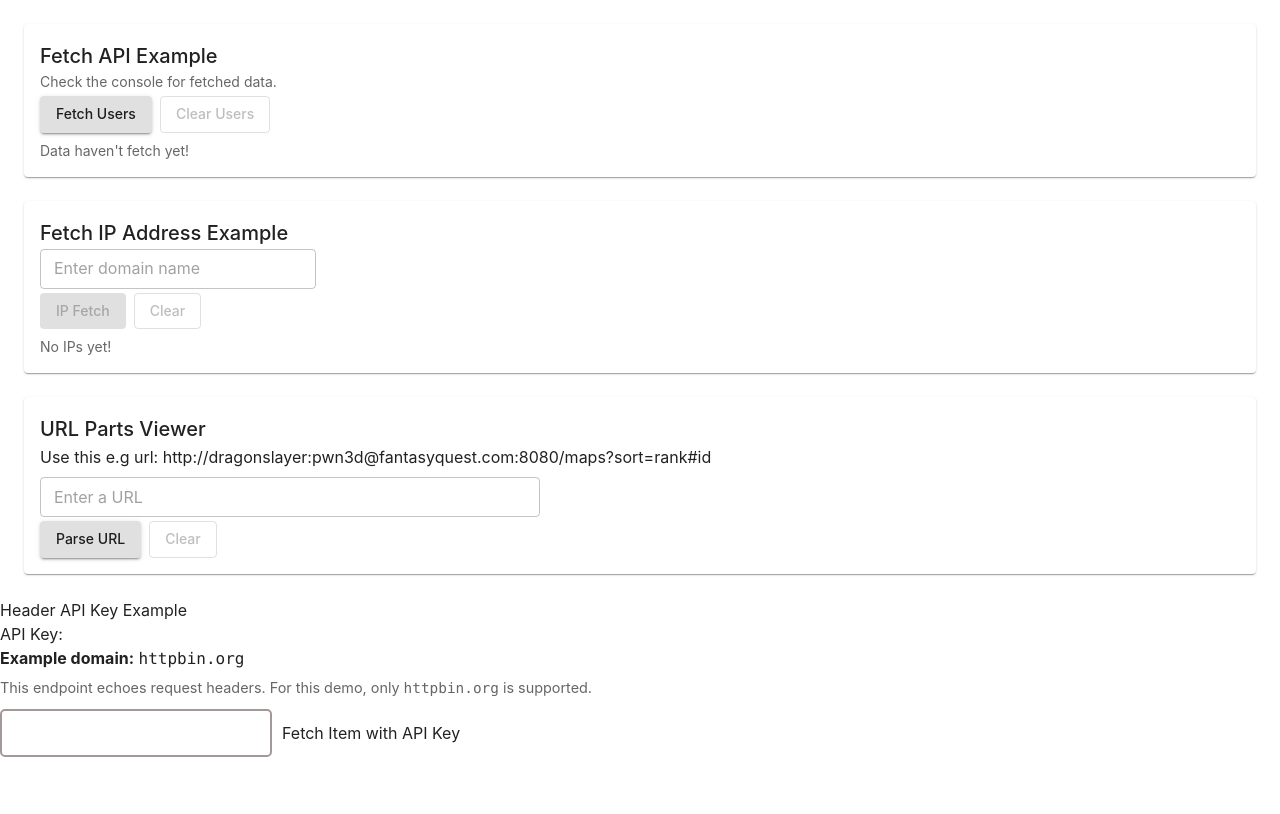
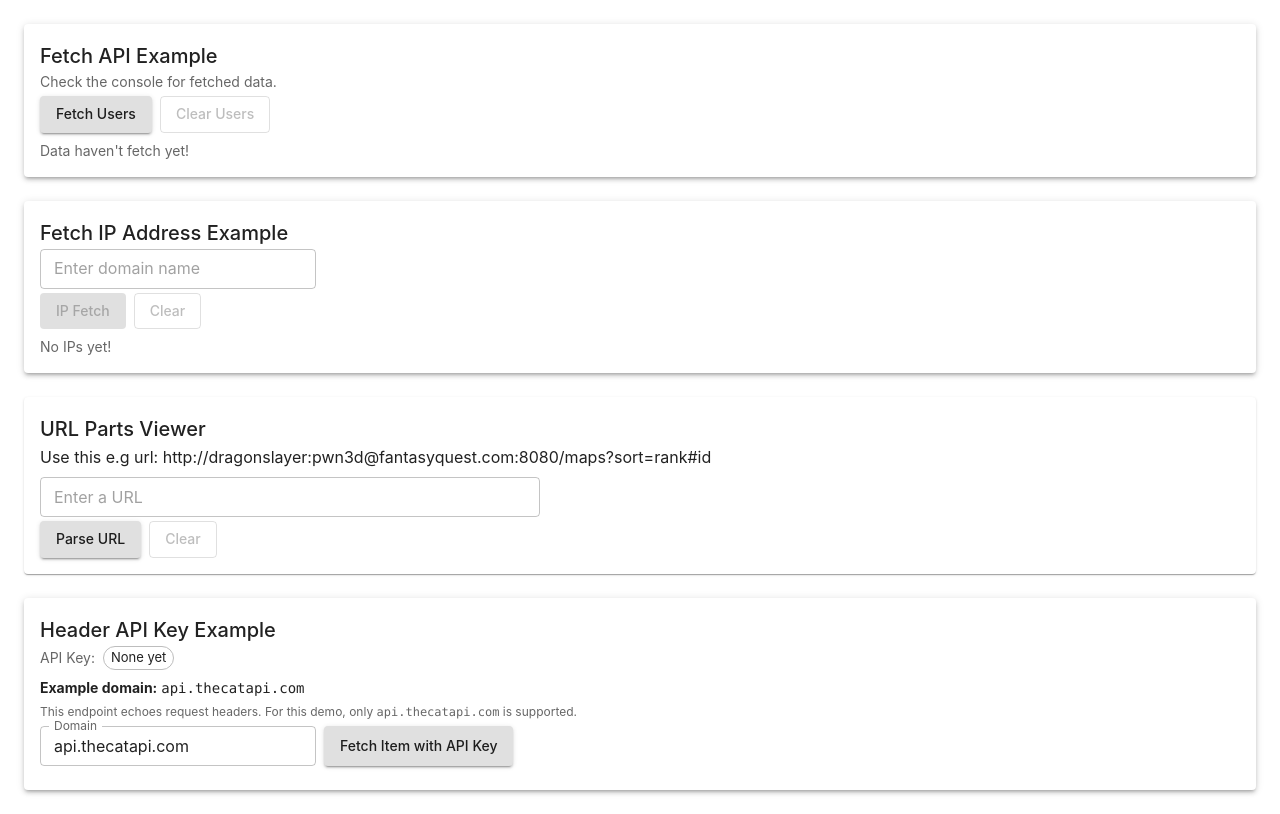
Before and after one commit to KevinHein-KSH/http-assets, a React (Vite) app: page / in a window 1280 px wide. Built offline with nearby package versions, Linux system fonts and the light colour scheme.

Commit message:
WIP update: used cat api for api key usage

```diff
--- a/src/components/Ch1-Fetch_API/FetchCall.tsx
+++ b/src/components/Ch1-Fetch_API/FetchCall.tsx
@@ -49,7 +49,7 @@ export default function FetchData() {
   };
 
   return (
-    <Paper sx={{ p: 2, m: 3 }} className="space-y-2">
+    <Paper elevation={3} sx={{ p: 2, m: 3 }} className="space-y-2">
       <Typography variant="h6">Fetch API Example</Typography>
       <Typography variant="body2" color="text.secondary">
         Check the console for fetched data.
--- a/src/components/Ch2-DNS/FetchIPAddress.tsx
+++ b/src/components/Ch2-DNS/FetchIPAddress.tsx
@@ -57,7 +57,7 @@ export default function FetchIPAddress() {
   }
 
   return (
-    <Paper sx={{ p: 2, m: 3 }} className="space-y-2">
+    <Paper elevation={3} sx={{ p: 2, m: 3 }} className="space-y-2">
       <Typography variant="h6">Fetch IP Address Example</Typography>
 
       <TextField
--- a/src/components/Ch6-Header/HeaderApiKey.tsx
+++ b/src/components/Ch6-Header/HeaderApiKey.tsx
@@ -1,35 +1,87 @@
 import React, { useState } from "react";
+import {
+  Paper,
+  Button,
+  TextField,
+  Typography,
+  Stack,
+  Chip,
+  Card,
+  CardActionArea,
+  CardContent,
+  CardMedia,
+  Box,
+  Grid
+} from "@mui/material";
+
+type CatApiResponse = {
+  id: string;
+  url: string;
+  width: number;
+  height: number;
+};
 
 export default function HeaderApiKey() {
+  const [loading, setLoading] = useState(false);
+  const [error, setError] = useState<string | null>(null);
+
   const [apiKeyState, setapiKeyState] = useState("");
-  const [domainState, setDomainState] = useState<string>("httpbin.org");
+
+  // const [domainState, setDomainState] = useState<string>("httpbin.org");
+  const [domainState, setDomainState] = useState<string>("api.thecatapi.com");
+
+  const [responseData, setResponseData] = useState<CatApiResponse[] | null>(
+    null
+  );
 
   async function init(domain: string = domainState) {
-    const items = await getItemData(domain);
-    const contentType = items.headers.get("content-type");
-    console.log("Content-Type from API:", contentType);
+    let keyToUse = generateKey();
+    setapiKeyState(keyToUse);
 
     try {
-      const json = await items.json();
-      console.log("Response sample:", json);
-    } catch {
-      const text = await items.text();
-      console.log("Response text:", text.slice(0, 200));
+      setLoading(true);
+      setError(null);
+      const data = await getItemData(keyToUse, domain);
+      setResponseData(data);
+      console.log("Fetched data:", data);
+    } catch (err) {
+      setError(err instanceof Error ? err.message : String(err));
+      setResponseData(null);
+    } finally {
+      setLoading(false);
     }
   }
 
-  async function getItemData(domain: string) {
-    let keyToUse = generateKey();
-      setapiKeyState(keyToUse);
-    const response = await fetch(`https://${domain}/anything`, {
-      method: "GET",
-      mode: "cors",
-      headers: {
-        "X-API-Key": keyToUse,
-        "Content-Type": "application/json",
-      },
-    });
-    return response;
+  async function getItemData(apiKey: string, domain: string) {
+    const res = await fetch(
+      `https://${domain}/v1/images/search?limit=1&breed_ids=beng`,
+      {
+        method: "GET",
+        mode: "cors",
+        headers: {
+          "x-api-key": apiKey,
+          //  'Content-Type': 'application/json'
+          // no Content-Type needed on GET
+        },
+      }
+    );
+    if (!res.ok) throw new Error(`HTTP ${res.status}`);
+
+    debugPeek(res); // for debugging only
+
+    return res.json() as Promise<CatApiResponse[]>;
+  }
+
+  async function debugPeek(original: Response) {
+    const res = original.clone(); // Use a cloned Response to avoid "body used already" errors
+    try {
+      const text = await res.text();
+      console.log("Sample response (peek):", text.slice(0, 200));
+    } catch (e) {
+      console.log("Peek failed:", e);
+    }
+    const contentType = original.headers.get("content-type");
+    console.log("Content-Type from API:", contentType);
   }
 
   function generateKey() {
@@ -45,18 +97,91 @@ export default function HeaderApiKey() {
   }
 
   return (
-    <>
-      <h2>Header API Key Example</h2>
-      <p>API Key: {apiKeyState}</p>
-    <p>
-      <strong>Example domain:</strong>{" "}
-      <code>httpbin.org</code>
-      <span style={{ display: "block", color: "#666", fontSize: "0.9em", marginTop: 6 }}>
-        This endpoint echoes request headers. For this demo, only <code>httpbin.org</code> is supported.
-      </span>
-    </p>
-      <input type="text" onChange={(e) => setDomainState(e.target.value)} />
-      <button onClick={() => init(domainState)}>Fetch Item with API Key</button>
-    </>
+    <Paper
+      elevation={3}
+      sx={{ p: 2, m: 3}}
+      className="space-y-2"
+    >
+
+          <Typography variant="h6">Header API Key Example</Typography>
+
+          <Stack direction="row" spacing={1} alignItems="center">
+            <Typography variant="body2" color="text.secondary">
+              API Key:
+            </Typography>
+            {apiKeyState ? (
+              <Chip
+                label={apiKeyState}
+                color="primary"
+                variant="outlined"
+                size="small"
+              />
+            ) : (
+              <Chip label="None yet" variant="outlined" size="small" />
+            )}
+          </Stack>
+
+          <Typography variant="body2">
+            <strong>Example domain:</strong> <code>api.thecatapi.com</code>
+          </Typography>
+          <Typography variant="caption" color="text.secondary">
+            This endpoint echoes request headers. For this demo, only{" "}
+            <code>api.thecatapi.com</code> is supported.
+          </Typography>
+
+          <Stack direction="row" spacing={1} className="mt-1">
+            <TextField
+              label="Domain"
+              value={domainState}
+              onChange={(e) => setDomainState(e.target.value)}
+              size="small"
+            />
+            <Button
+              variant="contained"
+              onClick={() => init(domainState)}
+              disabled={!domainState.trim()}
+            >
+              Fetch Item with API Key
+            </Button>
+          </Stack>
+
+          {error && (
+            <Typography variant="body2" color="error">
+              Error: {error}
+            </Typography>
+          )}
+
+        <Box
+          sx={{
+            width: "100%",
+            display: "grid",
+            gridTemplateColumns:
+              "repeat(auto-fill, minmax(min(200px, 100%), 1fr))",
+            gap: 2,
+          }}
+        >
+          {responseData &&
+            responseData.map((card) => (
+              <Card key={card.id} sx={{ maxWidth: 345 }}>
+                <CardActionArea>
+                  <CardMedia
+                    component="img"
+                    height="140"
+                    image={card.url}
+                    alt="green iguana"
+                  />
+                  <CardContent>
+                    <Typography gutterBottom variant="h5" component="div">
+                      id: {card.id}
+                    </Typography>
+                    <Typography variant="body2" color="text.secondary">
+                      Dimensions: {card.width} x {card.height}
+                    </Typography>
+                  </CardContent>
+                </CardActionArea>
+              </Card>
+            ))}
+        </Box>
+    </Paper>
   );
 }
```
